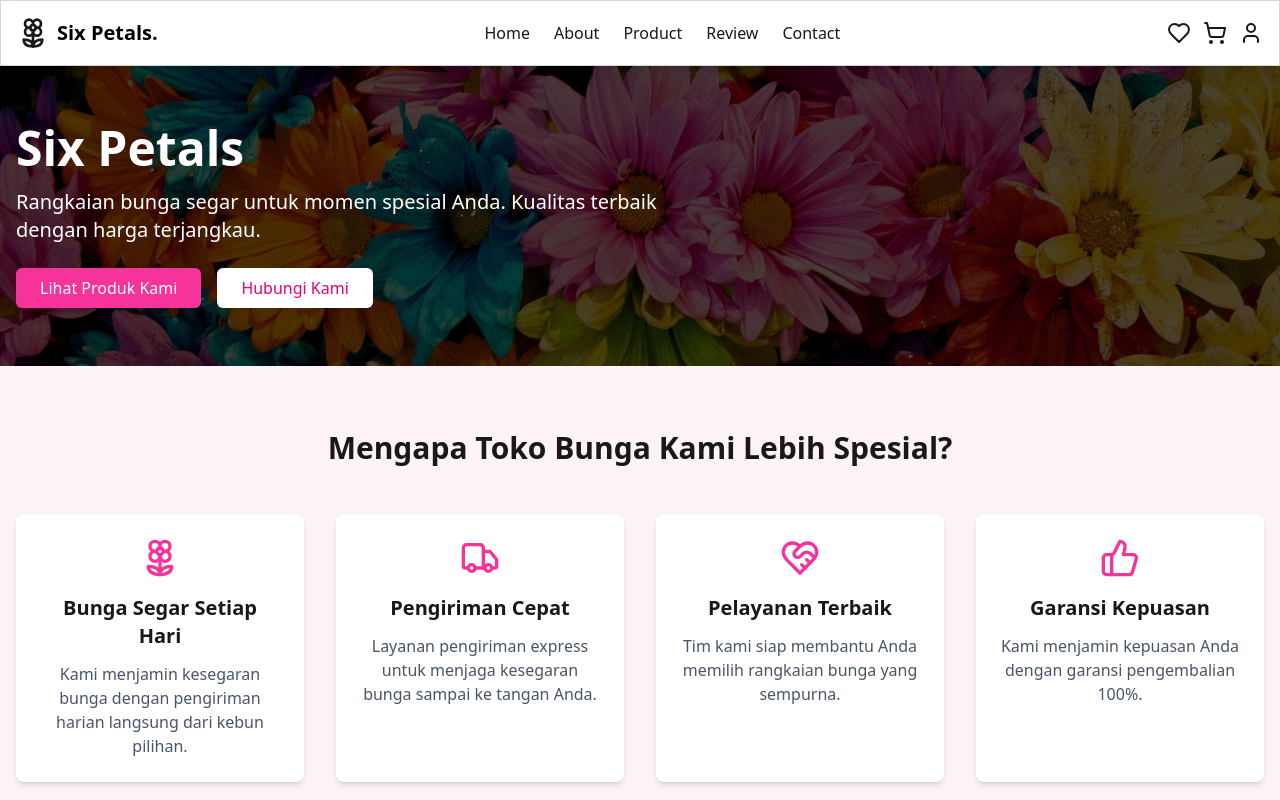
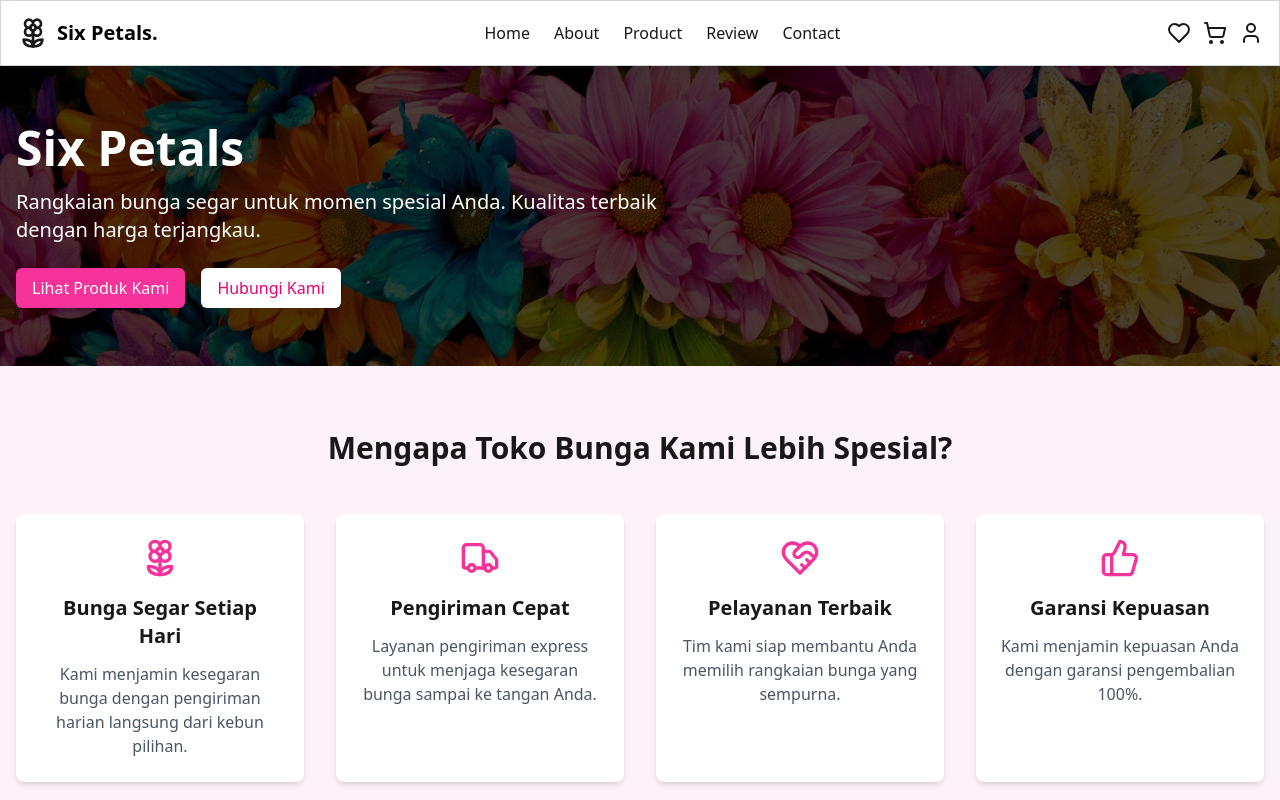
Before and after one commit to Fajar956/Project-Sintak, a React (Vite) app: page / in a window 1280 px wide. Shown: the top 800 px of the page. Built offline with nearby package versions, Linux system fonts and the light colour scheme.

Commit message:
perbaikn sedikit

```diff
--- a/src/Components/Hero-Section.jsx
+++ b/src/Components/Hero-Section.jsx
@@ -36,13 +36,13 @@ function HeroSection() {
               <div className="flex flex-wrap gap-4">
                 <a
                   href="product"
-                  className="bg-pink-500 hover:bg-pink-600 text-white px-6 py-2 rounded-md font-medium transition-colors"
+                  className="bg-pink-500 hover:bg-pink-600 text-white px-4 py-2 rounded-md font-medium transition-colors"
                 >
                   Lihat Produk Kami
                 </a>
                 <a
                   href="Contact"
-                  className="bg-white hover:bg-gray-400 text-pink-600 px-6 py-2 rounded-md font-medium transition-colors"
+                  className="bg-white hover:bg-gray-400 text-pink-600 px-4 py-2 rounded-md font-medium transition-colors"
                 >
                   Hubungi Kami
                 </a>
```
